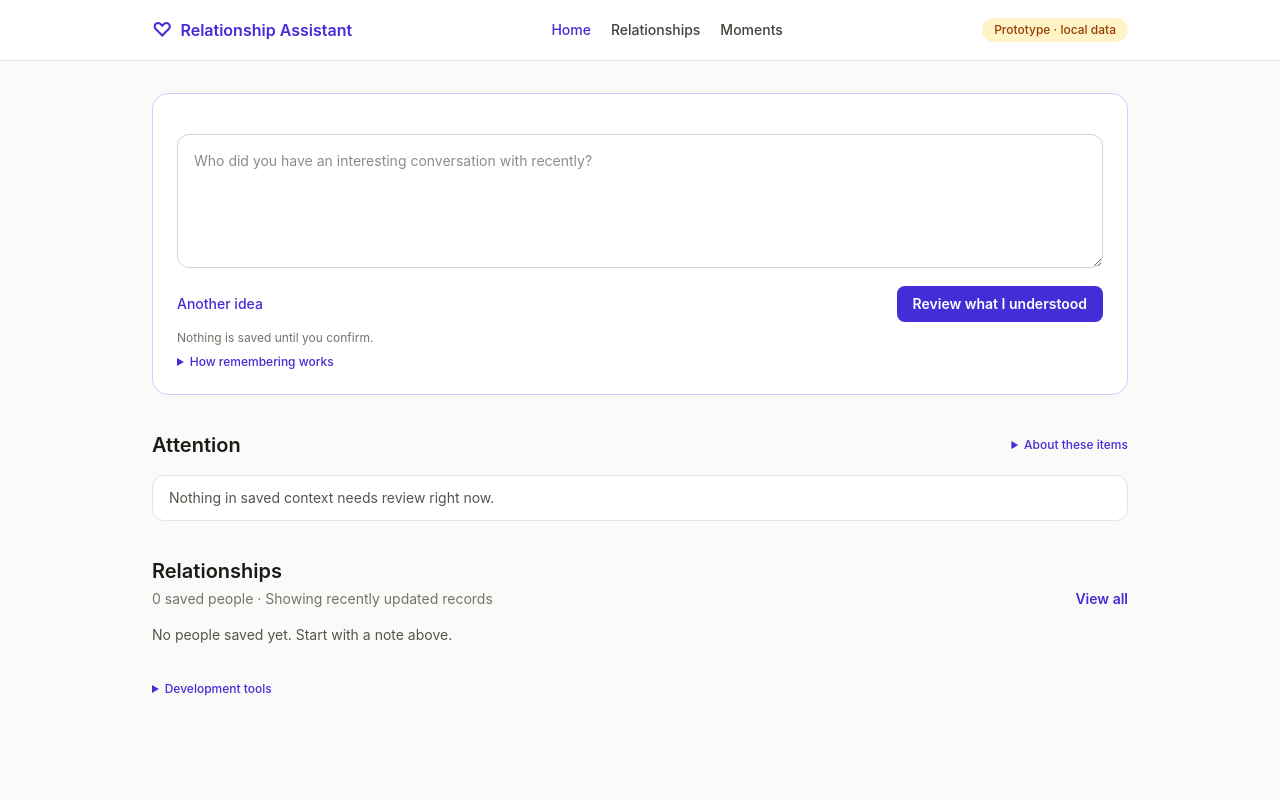
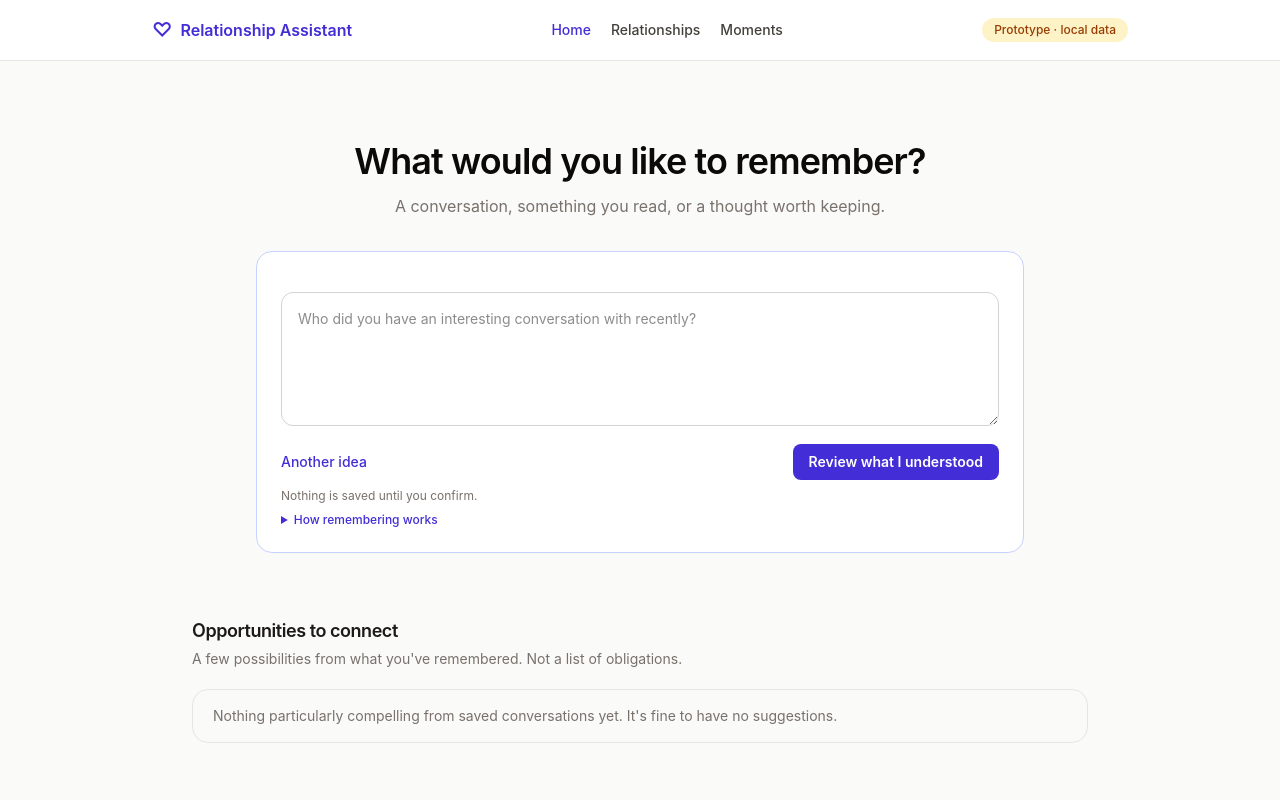
Before and after one commit to jjhonson/relationship-assistant, a Next.js app: page / in a window 1280 px wide. Shown: the top 800 px of the page. Built offline with nearby package versions, Linux system fonts and the light colour scheme.

Commit message:
feat: rebuild Home hierarchy with grounded compact ideas and two-column people

```diff
--- a/src/app/page.tsx
+++ b/src/app/page.tsx
@@ -1,27 +1,75 @@
 import Link from "next/link";
 import HomeCapture from "./HomeCapture";
-import { selectHomeAttention, type HomeAttentionItem } from "@/lib/home-attention";
+import { dismissHomeOpportunity } from "./home/opportunity-actions";
+import {
+  homeInteractionDate, homeRelationshipDetail,
+  orderHomeRelationships, selectHomeOpportunities,
+} from "@/lib/home-view";
 import { listRelationships } from "@/lib/relationship-store";
 
 export const dynamic = "force-dynamic";
 
-/** Reveal provenance on demand instead of repeating source explanations on every item. */
-function EvidenceDetails({ item }: { item: HomeAttentionItem }) {
+export default async function HomePage() {
+  const people = await listRelationships();
+  const opportunities = selectHomeOpportunities(people, process.env.RELATIONSHIP_USER_LABEL ?? "Jason");
+  const relationships = orderHomeRelationships(people);
+
   return (
-    <details className="mt-2 text-xs text-stone-600">
-      <summary className="cursor-pointer font-medium text-indigo-700">Saved context</summary>
-      <p className="mt-2">{item.detail}</p>
-      <ul className="mt-1 space-y-1">
-        {item.evidence.map((evidence) => {
-          const captureId = evidence.id.startsWith("capture:") ? evidence.id.slice("capture:".length) : null;
+    <div className="space-y-14 pb-16 sm:space-y-16">
+      <section aria-labelledby="home-heading" className="mx-auto max-w-3xl pt-5 sm:pt-12">
+        <div className="mb-7 space-y-3 text-center sm:mb-8">
+          <h1 id="home-heading" className="text-3xl font-semibold tracking-tight text-stone-950 sm:text-4xl">
+            What would you like to remember?
+          </h1>
+          <p className="text-sm leading-relaxed text-stone-500 sm:text-base">
+            A conversation, something you read, or a thought worth keeping.
+          </p>
+        </div>
+        <HomeCapture people={people.map((person) => ({
+          id: person.id, label: person.personLabel,
+        }))} />
+      </section>
+
+      <section aria-labelledby="opportunities-heading" className="mx-auto max-w-4xl space-y-5">
+        <div>
+          <h2 id="opportunities-heading"
+            className="text-lg font-semibold tracking-tight text-stone-900">
+            Opportunities to connect
+          </h2>
+          <p className="mt-1 text-sm text-stone-500">
+            A few possibilities from what you&apos;ve remembered. Not a list of obligations.
+          </p>
+        </div>
+
+        {opportunities.length ? (
+          <ul className="grid gap-3 sm:grid-cols-2">
+            {opportunities.map((item) => (
+              <li key={item.id} className="flex flex-col rounded-2xl border border-stone-200 bg-white p-4 shadow-sm sm:p-5">
+                <p className="text-xs font-medium text-stone-500">{item.personLabel}</p>
+                <h3 className="mt-1 text-base font-medium leading-snug text-stone-900">
+                  {item.topic}
+                </h3>
+                <p className="mt-2 line-clamp-3 text-sm leading-relaxed text-stone-600">
+                  {item.context}
+                </p>
+                <details className="mt-3 text-xs text-stone-500">
+                  <summary className="cursor-pointer font-medium hover:text-stone-800">
+                    Why this came to mind
+                  </summary>
+                  <ul className="mt-2 space-y-1.5">
+                    {item.evidence.map((source) => {
+                      const captureId = source.id.startsWith("capture:") ?
+                        source.id.slice("capture:".length) : null;
                       return (
-            <li key={evidence.id}>
-              {evidence.label} · {evidence.observedAt || "Date not recorded"}
+                        <li key={source.id}>
+                          <span>{source.label} · {source.observedAt || "Date not recorded"}</span>
                           {captureId && (
                             <>
                               {" · "}
                               <Link href={"/captures/" + encodeURIComponent(captureId)}
-                    className="font-medium text-indigo-700 hover:underline">View note</Link>
+                                className="underline underline-offset-2 hover:text-stone-800">
+                                Source
+                              </Link>
                             </>
                           )}
                         </li>
@@ -29,139 +77,82 @@ function EvidenceDetails({ item }: { item: HomeAttentionItem }) {
                     })}
                   </ul>
                 </details>
-  );
-}
-
-export default async function HomePage() {
-  const relationships = await listRelationships();
-  const attention = selectHomeAttention(relationships, process.env.RELATIONSHIP_USER_LABEL ?? "Jason");
-  const recentlyUpdated = [...relationships]
-    .sort((a, b) => b.updatedAt.localeCompare(a.updatedAt) || a.personLabel.localeCompare(b.personLabel))
-    .slice(0, 6);
-  const noAttention = attention.commitments.length === 0 && attention.possibleSubjects.length === 0;
-
-  return (
-    <div className="space-y-9">
-      <HomeCapture people={relationships.map((person) => ({
-        id: person.id, label: person.personLabel,
-      }))} />
-
-      <section aria-labelledby="attention-heading" className="space-y-4">
-        <div className="flex flex-wrap items-center justify-between gap-3">
-          <h2 id="attention-heading" className="text-xl font-semibold text-stone-900">
-            Attention
-          </h2>
-          <details className="text-xs text-stone-600">
-            <summary className="cursor-pointer font-medium text-indigo-700">About these items</summary>
-            <p className="mt-2 max-w-sm">
-              Based on earlier saved context, not a live inbox or calendar check.
-              These are possibilities to review, never contact obligations.
-            </p>
-          </details>
+                <div className="mt-auto flex items-center justify-between gap-3 pt-5 text-sm">
+                  <Link href={"/relationships/" + encodeURIComponent(item.relationshipId)}
+                    className="font-medium text-stone-800 underline-offset-4 hover:underline">
+                    Explore conversation <span aria-hidden="true">↗</span>
+                  </Link>
+                  <form action={dismissHomeOpportunity.bind(null, item.relationshipId, item.basisId)}>
+                    <button type="submit"
+                      className="text-xs text-stone-500 underline-offset-4 hover:text-stone-800 hover:underline">
+                      Not relevant
+                    </button>
+                  </form>
                 </div>
-
-        {attention.commitments.length > 0 && (
-          <div className="space-y-2">
-            <h3 className="text-xs font-semibold uppercase tracking-wide text-stone-500">
-              Recorded commitments
-            </h3>
-            <ul className="divide-y divide-stone-200 rounded-xl border border-stone-200 bg-white px-4">
-              {attention.commitments.map((item) => (
-                <li key={item.id} className="flex flex-wrap items-start justify-between gap-3 py-4">
-                  <div className="min-w-0 flex-1">
-                    <p className="text-xs font-medium text-stone-500">{item.personLabel} · Needs verification</p>
-                    <p className="mt-1 font-medium text-stone-900">{item.subject}</p>
-                    <EvidenceDetails item={item} />
-                  </div>
-                  <Link href={"/relationships/" + encodeURIComponent(item.relationshipId)}
-                    className="shrink-0 text-sm font-semibold text-indigo-700 hover:underline">
-                    Review
-                  </Link>
               </li>
             ))}
           </ul>
-          </div>
-        )}
-
-        {attention.commitments.length === 0 && !noAttention && (
-          <p className="text-sm text-stone-500">No recorded commitments flagged.</p>
-        )}
-
-        {attention.possibleSubjects.length > 0 && (
-          <div className="space-y-2">
-            <h3 className="text-xs font-semibold uppercase tracking-wide text-stone-500">
-              Possible subjects to explore
-            </h3>
-            <ul className="divide-y divide-stone-200 rounded-xl border border-stone-200 bg-white px-4">
-              {attention.possibleSubjects.map((item) => (
-                <li key={item.id} className="flex flex-wrap items-start justify-between gap-3 py-4">
-                  <div className="min-w-0 flex-1">
-                    <p className="text-xs font-medium text-stone-500">
-                      {item.personLabel} · Previously recorded, not confirmed current
-                    </p>
-                    <p className="mt-1 font-medium text-stone-900">{item.subject}</p>
-                    <EvidenceDetails item={item} />
-                  </div>
-                  <Link href={"/relationships/" + encodeURIComponent(item.relationshipId)}
-                    className="shrink-0 text-sm font-semibold text-indigo-700 hover:underline">
-                    Explore
-                  </Link>
-                </li>
-              ))}
-            </ul>
-          </div>
-        )}
-
-        {noAttention && (
-          <p className="rounded-xl border border-stone-200 bg-white px-4 py-3 text-sm text-stone-600">
-            Nothing in saved context needs review right now.
+        ) : (
+          <p className="rounded-2xl border border-stone-200 bg-stone-50 px-5 py-4 text-sm text-stone-500">
+            Nothing particularly compelling from saved conversations yet. It&apos;s fine to have no suggestions.
           </p>
         )}
       </section>
 
-      <section aria-labelledby="people-heading" className="space-y-4">
-        <div className="flex flex-wrap items-end justify-between gap-3">
+      <section aria-labelledby="relationships-heading" className="mx-auto max-w-4xl space-y-5">
+        <div className="flex flex-wrap items-end justify-between gap-4">
           <div>
-            <h2 id="people-heading" className="text-xl font-semibold">Relationships</h2>
+            <h2 id="relationships-heading"
+              className="text-lg font-semibold tracking-tight text-stone-900">
+              Your relationships
+            </h2>
             <p className="mt-1 text-sm text-stone-500">
-              {relationships.length} saved {relationships.length === 1 ? "person" : "people"} ·
-              Showing recently updated records
+              {relationships.length} saved {relationships.length === 1 ? "person" : "people"}
+              {" · "}Oldest known conversation first
             </p>
           </div>
-          <Link href="/relationships" className="text-sm font-semibold text-indigo-700 hover:underline">
-            View all
+          <Link href="/relationships"
+            className="text-sm font-medium text-stone-700 underline-offset-4 hover:underline">
+            Browse all <span aria-hidden="true">↗</span>
           </Link>
         </div>
-        {recentlyUpdated.length > 0 ? (
-          <ul className="grid gap-x-6 sm:grid-cols-2">
-            {recentlyUpdated.map((person) => (
-              <li key={person.id} className="border-b border-stone-200">
+        {relationships.length ? (
+          <ul className="grid gap-3 sm:grid-cols-2">
+            {relationships.map((person) => {
+              const detail = homeRelationshipDetail(person);
+              return (
+                <li key={person.id}>
                   <Link href={"/relationships/" + encodeURIComponent(person.id)}
-                  className="flex items-center justify-between gap-3 py-3 hover:text-indigo-700 focus-visible:outline-2 focus-visible:outline-indigo-700">
+                    className="group flex h-full items-center justify-between gap-4 rounded-xl border border-stone-200 bg-white px-4 py-3.5 transition-colors hover:border-stone-400 focus-visible:outline-2 focus-visible:outline-offset-2 focus-visible:outline-stone-700">
                     <span className="min-w-0">
-                    <span className="block font-medium text-stone-900">{person.personLabel}</span>
-                    {person.lastInteractionAt && (
-                      <span className="mt-1 block text-xs text-stone-500">
-                        Last recorded contact: {person.lastInteractionAt}
+                      <span className="block truncate text-sm font-medium text-stone-900">{person.personLabel}</span>
+                      {detail && (
+                        <span className="mt-0.5 block truncate text-xs text-stone-500">{detail}</span>
+                      )}
+                      <span className="mt-1 block text-xs text-stone-400">
+                        {person.lastInteractionAt ? "Last recorded conversation: " : "Last conversation: "}
+                        {homeInteractionDate(person.lastInteractionAt)}
                       </span>
-                    )}
                     </span>
-                  <span aria-hidden className="text-lg text-stone-400">›</span>
+                    <span aria-hidden="true" className="shrink-0 text-stone-400 group-hover:text-stone-800">↗</span>
                   </Link>
                 </li>
-            ))}
+              );
+            })}
           </ul>
         ) : (
-          <p className="text-sm text-stone-600">No people saved yet. Start with a note above.</p>
+          <p className="text-sm text-stone-500">
+            No relationships saved yet. You can start by remembering a conversation above.
+          </p>
         )}
       </section>
 
-      <details className="text-xs text-stone-600">
-        <summary className="cursor-pointer font-medium text-indigo-700">Development tools</summary>
-        <nav aria-label="Development experiments" className="mt-3 flex flex-wrap gap-4">
+      <details className="mx-auto max-w-4xl border-t border-stone-200 pt-4 text-xs text-stone-500">
+        <summary className="cursor-pointer hover:text-stone-800">Development tools</summary>
+        <nav aria-label="Development experiments" className="mt-3 flex flex-wrap gap-x-6 gap-y-2">
           <Link href="/discover" className="hover:underline">Gmail discovery</Link>
-          <Link href="/pilot" className="hover:underline">Fictional context pilot</Link>
-          <Link href="/real-pilot" className="hover:underline">Real-contact pilot</Link>
+          <Link href="/pilot" className="hover:underline">Fictional pilot</Link>
+          <Link href="/real-pilot" className="hover:underline">Real-data pilot (not ready)</Link>
           <Link href="/gmail" className="hover:underline">Gmail proof of concept</Link>
         </nav>
       </details>
```
Lines whose indentation alone changed are shown as unchanged.
